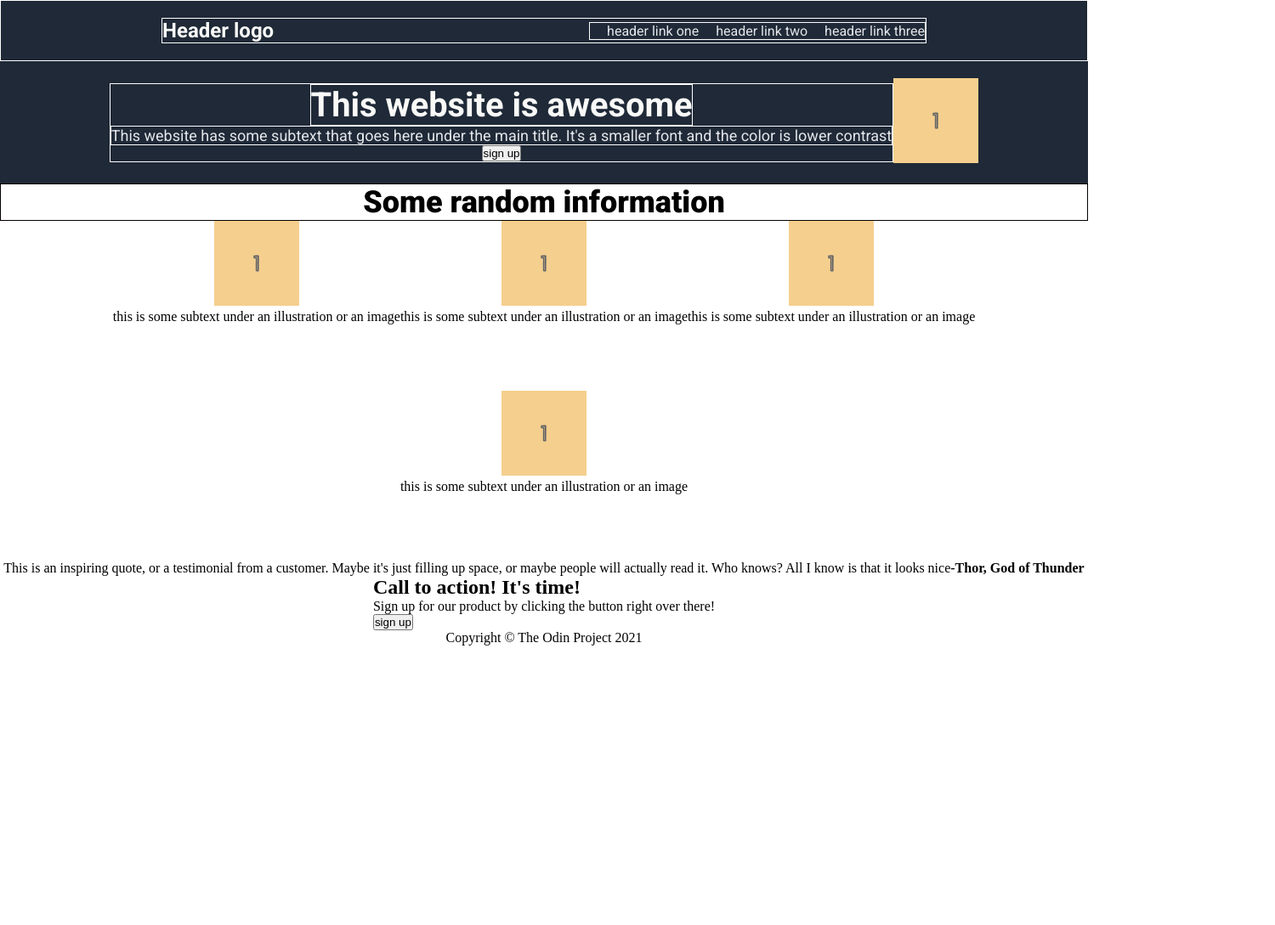
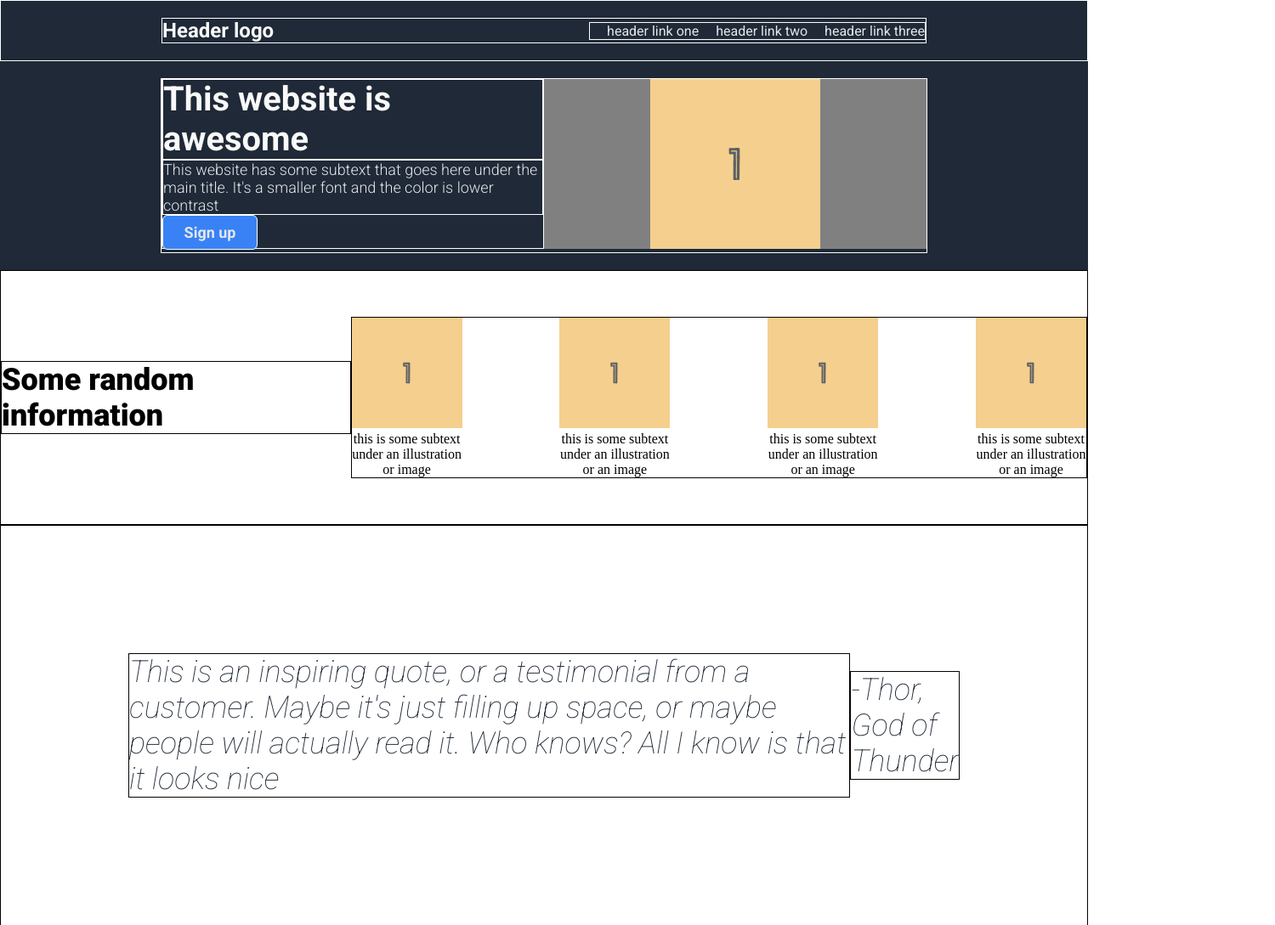
Before and after one commit to Jedsventurours/landingpage, a plain HTML site: page index.html in a window 1280 px wide. Shown: the top 1089 px of the page at 85% size, 1500 px wide, since content can reach past the window. Before the commit the page ends 800 px from the top, so only its background shows below. Drawn offline with Linux system fonts and the light colour scheme; files whose address does not match are found by name.

Commit message:
malayo pa pero malapit na

```diff
--- a/index.html
+++ b/index.html
@@ -21,22 +21,25 @@
         </div>
     </div>
     <div class="text-button">
+        <div class="text-button-container">
             <div class="left-container">
                 <div class="awesome-website"><h5>This website is awesome</h5></div>
                 <div class="some-text">This website has some subtext that goes here under the main title. It's a smaller font and the color is lower contrast</div>
-            <button type="button">sign up</button>
+                <button type="button" id="button">Sign up</button>
             </div>
             <div class="placeholder-image">
-            <img src="/home/odinstudent/landingpage/assets/one.svg"/>
+                <img src="/home/odinstudent/landingpage/assets/one.svg" id="mod-image"/>
+            </div>
         </div>
     </div>
 
+
+    <div class="srandinfo-container">
         <div class="randinfo">Some random information</div>
-    <div class="srandinfo-container">
         <div class="images-container">
             <figure class="item">
                 <img src="/home/odinstudent/landingpage/assets/one.svg"/>
-                <figcaption class="caption">this is some subtext under an illustration or an image</figcaption>
+                <figcaption class="caption">this is some subtext under an illustration or image</figcaption>
             </figure>
             <figure class="item">
                 <img src="/home/odinstudent/landingpage/assets/one.svg"/>
@@ -52,22 +55,20 @@
             </figure>
     </div>
     </div>
-    <div class="inspiring-quote-backgroud">
         <div class="inspiring-quote-container">
-            <p>
+            <div class="inspiring-quote-paragraph">
                 This is an inspiring quote, or a testimonial from a customer. Maybe it's just filling up space,
                 or maybe people will actually read it. Who knows? All I know
                 is that it looks nice
-            </p>
-            <h4>-Thor, God of Thunder</h4>
             </div>
-    <div class="some-rounded-corners">
+            <div class="credits">-Thor, God of Thunder</div>
+        </div>
         <div class="some-round-container">
+            <div class="left-side-text">
                 <h2>Call to action! It's time!</h2>
-            <p>Sign up for our product by clicking the button right over there!</p>
-            <button type="button">sign up</button>
+                <p id="subtext-details">Sign up for our product by clicking the button right over there!</p>
             </div>
-
+            <button type="button">Sign up</button>
         </div>
     <div class="Copyright">
         <div class="copyright-container">Copyright © The Odin Project 2021</div>
--- a/styles.css
+++ b/styles.css
@@ -52,20 +52,19 @@
   align-items: center;
   background-color: #1F2937;
   padding: 20px 0;
-  flex-wrap: wrap;
 }
   .text-button-container{
     display: flex;
-    justify-content: center;
-    align-items: center;
+    justify-content: space-between;
     border: 1px solid #fff;
   }
   .left-container{
     display: flex;
     justify-content: center;
     border: 1px solid #fff;
-    align-items: center;
     flex-direction: column;
+    width: 450px;
+    height: 200px;
 }
 
 .awesome-website{
@@ -78,26 +77,50 @@
     color: #F9FAF8;
     font-weight: 900;
     border: 1px solid #fff;
+
 }
 .some-text{
     font-family: "Roboto", sans-serif;
     font-optical-sizing: auto;
     font-size: 18px;
-    font-style:normal;
+    font-style: normal;
     font-variation-settings:
       "wdth" 100;
     color: #e5e7eb;
-    font-weight:normal;
+    font-weight: 325;
     border: 1px solid #fff;
+}
+#mod-image{
+  width: 450px;
+  height: 200px;
+
+}
+#button{
+  border-radius: 6px;
+  width: 25%;
+  padding: 2%;
+  border: none;
+  background-color: #3882f6 ;
+  font-family: "Roboto", sans-serif;
+  font-optical-sizing: auto;
+  font-size: 18px;
+  font-style: normal;
+  font-variation-settings:
+    "wdth" 100;
+  color: #e5e7eb;
+  font-weight: bold;
+  border: 1px solid #fff;
 }
 
 figure.item{
   vertical-align: top;
   display:inline-block;
   text-align: center;
+  width: 130px;
+  justify-content: space-between;
 }
 img{
-  width: 100px;
+  width: 130px;
   height: auto;
   background-color: grey;
 }
@@ -110,14 +133,16 @@ img{
   font-size: 36px;
   font-style: normal;
   font-variation-settings:
-    "wdth" 100;
+  "wdth" 100;
   font-weight: 900 ;
   border: 1px solid #050000;
 }
 .srandinfo-container{
-  height: 400px;
+  height: 300px;
   justify-content: center;
   display: flex;
+  align-items: center;
+  border: 1px solid #050000;
 }
 .placehoder-image{
   width: 200px;
@@ -129,24 +154,93 @@ img{
 }
 .images-container{
   display: flex;
-  justify-content: center;
   flex-wrap: wrap;
+  justify-content: space-between;
+  width: 900px;
+  border: 1px solid #050000;
 }
 .inspiring-quote-background{
   display: flex;
   justify-content: center;
+  align-items: center;
+  border: 1px solid #050000;
+  background-color: gray;
+  padding: 25px 0;
 }
 .inspiring-quote-container{
   display: flex;
   justify-content: center;
+  font-family: "Roboto", sans-serif;
+  font-optical-sizing: auto;
+  font-size: 36px;
+  font-style: italic;
+  font-variation-settings:
+    "wdth" 100;
+  color: #1f2937;
+  font-weight: lighter;
+  padding: 150px;
+  border: 1px solid #050000;
+  align-items: center;
+  align-self:center ;
 }
-.some-rounded-corners{
+.inspiring-quote-paragraph{
+  border: 1px solid #050000;
+
+}
+.credits{
+  border: 1px solid #050000;
+
+}
+.some-round-container{
   display: flex;
   justify-content: center;
+  border: 1px solid #050000;
+  /* padding: 25px 0; */
+  background-color:#3882f6;
+  border-radius: 7px;
+  width: 900px;
+  height: 150px;
+  align-items: center;
+  align-self: center;
+  margin: 75px 600px;
 }
-.some-rounded-containers{
-  display: flex;
-  justify-content: center;
+button{
+  border-radius: 6px;
+  width: 5%;
+  padding: 0.5%;
+  background-color: #3882f6 ;
+  font-family: "Roboto", sans-serif;
+  font-optical-sizing: auto;
+  font-size: 18px;
+  font-style: normal;
+  font-variation-settings:
+    "wdth" 100;
+  color: #e5e7eb;
+  font-weight: bold;
+  border: 2px solid #fff;
+  align-items: end;
+}
+.left-side-text{
+  font-family: "Roboto", sans-serif;
+  font-optical-sizing: auto;
+  font-size: 18px;
+  font-style: normal;
+  font-variation-settings:
+    "wdth" 100;
+  color: #e5e7eb;
+  font-weight: bold;
+
+}
+#subtext-details{
+  font-family: "Roboto", sans-serif;
+  font-optical-sizing: auto;
+  font-size: 18px;
+  font-style: normal;
+  font-variation-settings:
+    "wdth" 100;
+  color: #e5e7eb;
+  font-weight: 325;
+  border: 1px solid #fff;
 }
 .copyright{
   display: flex;
@@ -155,4 +249,16 @@ img{
 .copyright-container{
   display: flex;
   justify-content:center;
+  padding: 30px 0;
+  background-color: #1F2937;
+  border: 1px solid #050000;
+  font-family: "Roboto", sans-serif;
+  font-optical-sizing: auto;
+  font-size: 18px;
+  font-style: normal;
+  font-variation-settings:
+    "wdth" 100;
+  color: #e5e7eb;
+  font-weight: 325;
+  border: 1px solid #fff;
 }
```
Lines whose indentation alone changed are shown as unchanged.
